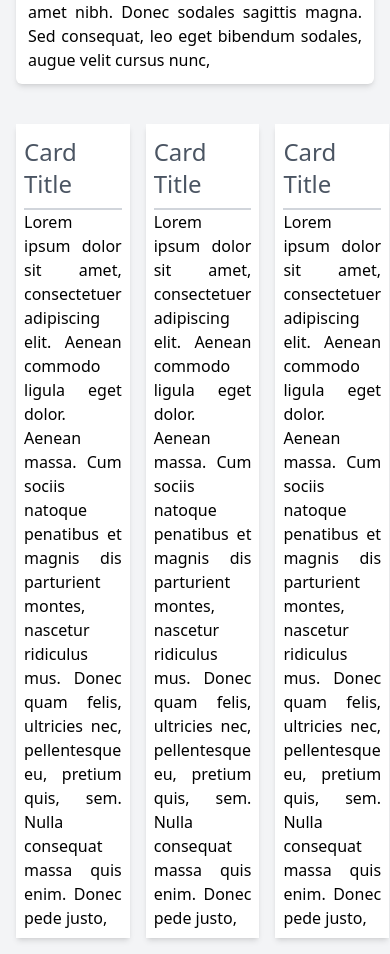
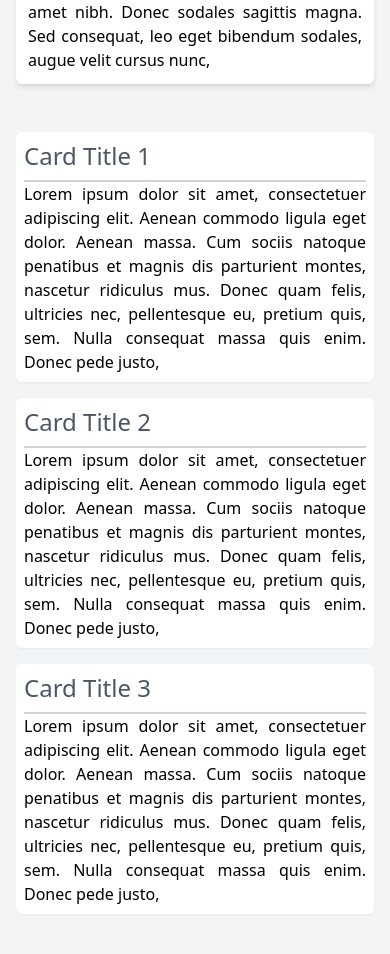
Before and after one commit to nazmulpro/Master-Admin-Dashboard, a website built with Vite: page src/index.html in a window 390 px wide. Shown: the part 864-1818 px from the top of the page. Built offline with nearby package versions, Linux system fonts and the light colour scheme.

Commit message:
fixed card and menu responsive issue

```diff
--- a/src/css/style.css
+++ b/src/css/style.css
@@ -1,12 +1,6 @@
 @tailwind base;
 @tailwind components;
 @tailwind utilities;
-
-@media (max-width: 992px) {
-  #sidebar {
-    @apply -left-72;
-  }
-}
 
 #sidebar.active {
   @apply left-0;
--- a/src/index.html
+++ b/src/index.html
@@ -144,7 +144,7 @@
       </div>
       <!--sidebar-->
       <div
-        class="fixed left-0 right-0 z-30 flex h-full w-72 flex-col bg-white shadow-md transition-all duration-700 lg:visible"
+        class="fixed -left-72 right-0 z-30 flex h-full w-72 flex-col bg-white shadow-md transition-all duration-700 lg:visible lg:left-0"
         id="sidebar"
       >
         <div
@@ -340,43 +340,49 @@
           </p>
         </div>
 
-        <section class="mt-10">
-          <div class="flex items-center space-x-4">
-            <article class="bg-white p-2 text-justify shadow-md">
+        <section class="mt-10 flex">
+          <div class="-mx-2 flex flex-wrap justify-between">
+            <article class="w-full p-2 sm:w-1/2 xl:w-1/3">
+              <div class="rounded-md bg-white p-2 text-justify shadow-sm">
                 <h2
-                class="border-b-2 border-gray-300 pt-1 pb-2 text-2xl text-gray-600"
+                  class="border-b-2 border-gray-300 pb-2 text-2xl text-gray-600"
                 >
-                Card Title
+                  Card Title 1
                 </h2>
                 Lorem ipsum dolor sit amet, consectetuer adipiscing elit. Aenean
                 commodo ligula eget dolor. Aenean massa. Cum sociis natoque
-              penatibus et magnis dis parturient montes, nascetur ridiculus mus.
-              Donec quam felis, ultricies nec, pellentesque eu, pretium quis,
-              sem. Nulla consequat massa quis enim. Donec pede justo,
+                penatibus et magnis dis parturient montes, nascetur ridiculus
+                mus. Donec quam felis, ultricies nec, pellentesque eu, pretium
+                quis, sem. Nulla consequat massa quis enim. Donec pede justo,
+              </div>
             </article>
-            <article class="bg-white p-2 text-justify shadow-md">
+            <article class="w-full p-2 text-justify sm:w-1/2 xl:w-1/3">
+              <div class="rounded-md bg-white p-2 text-justify shadow-sm">
                 <h2
-                class="border-b-2 border-gray-300 pt-1 pb-2 text-2xl text-gray-600"
+                  class="border-b-2 border-gray-300 pb-2 text-2xl text-gray-600"
                 >
-                Card Title
+                  Card Title 2
                 </h2>
                 Lorem ipsum dolor sit amet, consectetuer adipiscing elit. Aenean
                 commodo ligula eget dolor. Aenean massa. Cum sociis natoque
-              penatibus et magnis dis parturient montes, nascetur ridiculus mus.
-              Donec quam felis, ultricies nec, pellentesque eu, pretium quis,
-              sem. Nulla consequat massa quis enim. Donec pede justo,
+                penatibus et magnis dis parturient montes, nascetur ridiculus
+                mus. Donec quam felis, ultricies nec, pellentesque eu, pretium
+                quis, sem. Nulla consequat massa quis enim. Donec pede justo,
+              </div>
             </article>
-            <article class="bg-white p-2 text-justify shadow-md">
+            <article class="w-full p-2 text-justify sm:w-1/2 xl:w-1/3">
+              <div class="rounded-md bg-white p-2 text-justify shadow-sm">
                 <h2
-                class="border-b-2 border-gray-300 pt-1 pb-2 text-2xl text-gray-600"
+                  class="border-b-2 border-gray-300 pb-2 text-2xl text-gray-600"
                 >
-                Card Title
+                  Card Title 3
                 </h2>
                 Lorem ipsum dolor sit amet, consectetuer adipiscing elit. Aenean
                 commodo ligula eget dolor. Aenean massa. Cum sociis natoque
-              penatibus et magnis dis parturient montes, nascetur ridiculus mus.
-              Donec quam felis, ultricies nec, pellentesque eu, pretium quis,
-              sem. Nulla consequat massa quis enim. Donec pede justo,
+                penatibus et magnis dis parturient montes, nascetur ridiculus
+                mus. Donec quam felis, ultricies nec, pellentesque eu, pretium
+                quis, sem. Nulla consequat massa quis enim. Donec pede justo,
+              </div>
             </article>
           </div>
         </section>
@@ -387,6 +393,7 @@
       class="visible fixed inset-0 hidden h-full w-full bg-gray-600 bg-opacity-50"
       id="overlay-effect"
     ></div>
+
     <script type="module" src="./scripts/main.js"></script>
   </body>
 </html>
```
Lines whose indentation alone changed are shown as unchanged.
